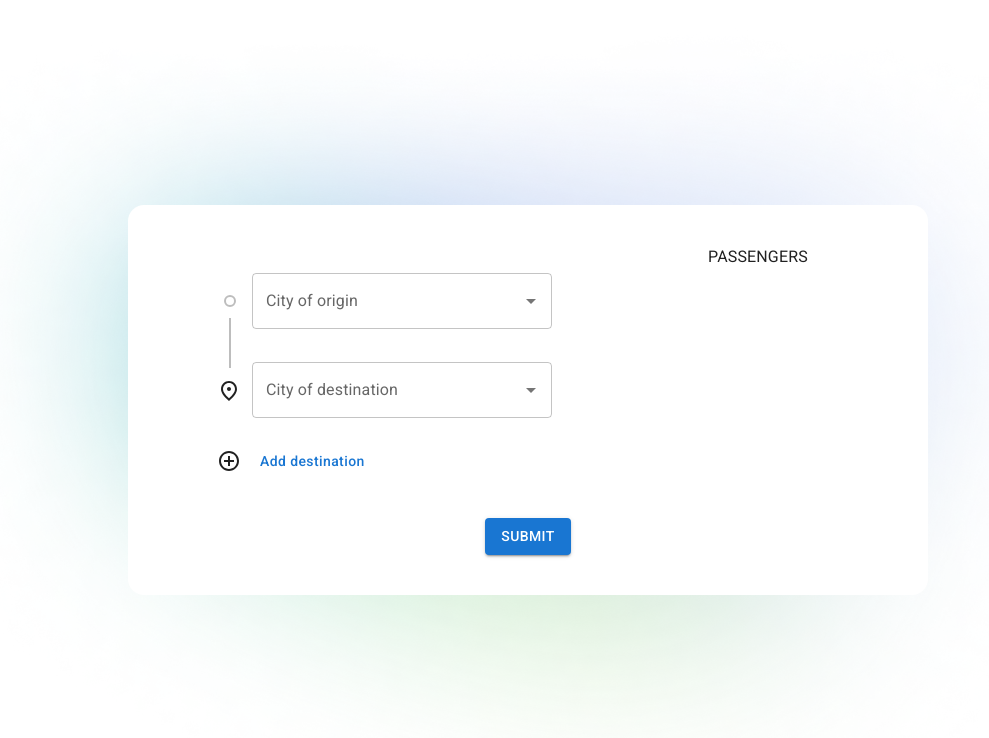
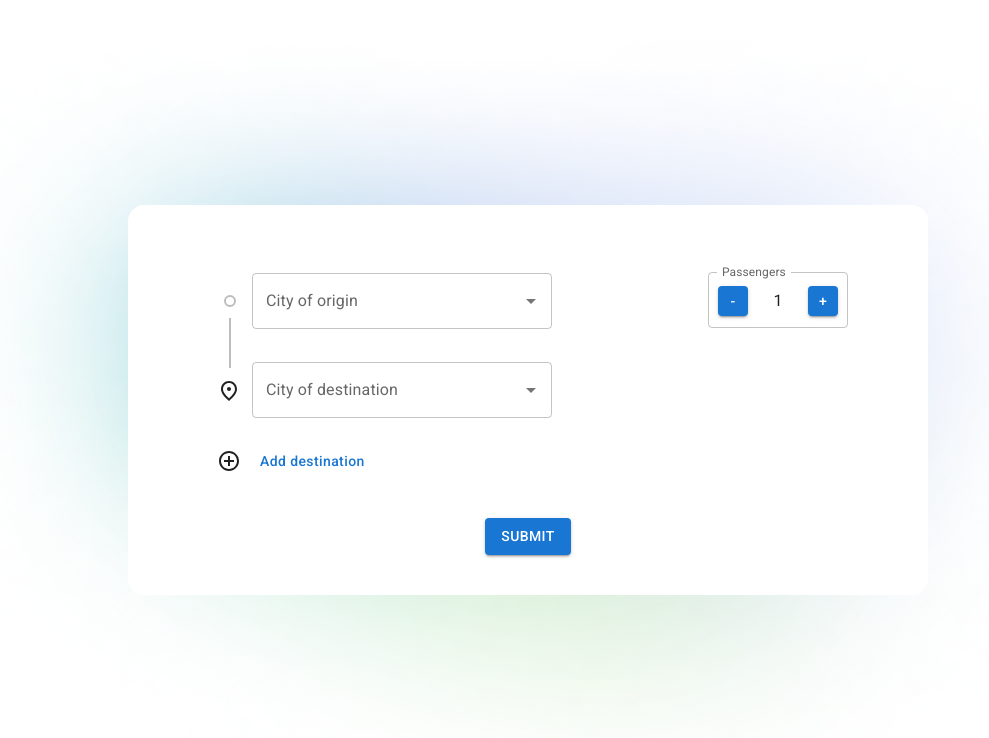
Before and after one commit to luansantosti/mozio-fe-test, a React (Vite) app: page / in a window 1280 px wide. Shown: the top 738 px of the page, without its empty margins (112-1101 px from the left). Built offline with nearby package versions, Linux system fonts and the light colour scheme.

Commit message:
feat(form): add passengers field

```diff
--- a/src/components/autocomplete/Autocomplete.tsx
+++ b/src/components/autocomplete/Autocomplete.tsx
@@ -24,8 +24,8 @@ const emptyOption = {
   lon: 0
 }
 
-const Autocomplete = ({ label, name, errorMessage, index }: AutocompleteProps) => {
-  const { control, formState: { errors }, watch } = useFormContext()
+const Autocomplete = ({ label, name, errorMessage }: AutocompleteProps) => {
+  const { control } = useFormContext()
   const [isLoading, setIsLoading] = useState(false)
   const [value, setValue] = useState<Option | null>(null);
   const [options, setOptions] = useState<Option[]>([]);
@@ -52,9 +52,6 @@ const Autocomplete = ({ label, name, errorMessage, index }: AutocompleteProps) =
     }, 500)
   }
 
-  const errorsFormatted = errors.cities as any
-  const error = errorsFormatted?.[index]
-
   return (
     <Controller
       name={name}
@@ -62,7 +59,7 @@ const Autocomplete = ({ label, name, errorMessage, index }: AutocompleteProps) =
       rules={{
         validate: (value) => !!value?.title || errorMessage,
       }}
-      render={({ field: { ref, onChange, ...field }}) => (
+      render={({ field: { ref, onChange, ...field }, fieldState: { error }}) => (
         <MUIAutocomplete
           ref={ref}
           sx={{ width: 300 }}
@@ -72,7 +69,6 @@ const Autocomplete = ({ label, name, errorMessage, index }: AutocompleteProps) =
             setValue(newValue || emptyOption);
             onChange(newValue || emptyOption)
           }}
-          // isOptionEqualToValue={(option, value) => option.title === value.title}
           defaultValue={null}
           filterOptions={(x) => x}
           getOptionLabel={(option) => option.title}
@@ -84,7 +80,7 @@ const Autocomplete = ({ label, name, errorMessage, index }: AutocompleteProps) =
               {...params}
               {...field}
               label={label}
-              error={!!error?.message}
+              error={!!error}
               helperText={error?.message}
               InputProps={{
                 ...params.InputProps,
--- /dev/null
+++ b/src/components/quantityInput/QuantityInput.tsx
@@ -0,0 +1,93 @@
+import { TextField } from "@mui/material";
+import { useFormContext, Controller } from "react-hook-form";
+import * as S from './styles'
+
+interface QuantityInputProps {
+  label: string;
+  name: string;
+}
+
+const QuantityInput = ({ label, name }: QuantityInputProps) => {
+  const { setValue } = useFormContext()
+
+  const handleUpdatePassengers = (e: React.MouseEvent, value: number) => {
+    e.preventDefault()
+
+    if (value < 0) {
+      return null
+    }
+
+    setValue(name, value, { shouldValidate: true })
+  }
+
+  return (
+    <S.Wrapper>
+      <Controller
+        name={name}
+        rules={{
+          validate: (value) => value > 0 || 'Select passengers',
+        }}
+        render={({ field: { value }, fieldState: { error } }) => (
+          <>
+            <Button
+              onClick={handleUpdatePassengers}
+              label='-'
+              value={value}
+            />
+            <TextField
+              InputProps={{
+                readOnly: true,
+                inputProps: { min: 0,  }
+              }}
+              InputLabelProps={{
+                shrink: true,
+              }}
+              value={value}
+              error={!!error}
+              helperText={error?.message}
+              type='number'
+              label={label}
+            />
+            <Button
+              onClick={handleUpdatePassengers}
+              label='+'
+              action='increase'
+              value={value}
+            />
+          </>
+        )}
+      />
+    </S.Wrapper>
+  );
+}
+
+interface ButtonProps {
+  onClick: (e: React.MouseEvent, value: number) => void;
+  action?: 'increase' | 'decrease';
+  label: string;
+  value: number;
+}
+
+const Button = ({
+  onClick,
+  action,
+  label,
+  value
+}: ButtonProps) => {
+  const shouldIncrease = action === 'increase'
+  const newValue = shouldIncrease ? value + 1 : value - 1
+  const disabled = !shouldIncrease && value === 0
+
+  return (
+    <S.Button
+      onClick={(e: React.MouseEvent) => onClick(e, newValue)}
+      variant='contained'
+      disabled={disabled}
+      alignRight={shouldIncrease}
+    >
+      {label}
+    </S.Button>
+  )
+}
+
+export default QuantityInput
--- /dev/null
+++ b/src/components/quantityInput/index.ts
@@ -0,0 +1,3 @@
+import QuantityInput from './QuantityInput'
+
+export default QuantityInput
--- /dev/null
+++ b/src/components/quantityInput/styles.ts
@@ -0,0 +1,34 @@
+import { styled } from "@mui/system";
+import { Button as MUIButton } from "@mui/material";
+
+export const Wrapper = styled('div')`
+  position: relative;
+
+  input::-webkit-outer-spin-button,
+  input::-webkit-inner-spin-button {
+    -webkit-appearance: none;
+    margin: 0;
+  }
+  input[type=number] {
+    -moz-appearance: textfield;
+  }
+
+  input {
+    text-align: center;
+  }
+`
+
+export const Button = styled(MUIButton, {
+  shouldForwardProp: (prop: PropertyKey) => prop !== 'alignRight'
+})<{ alignRight: boolean }>(
+  ({ alignRight }) => `
+    padding: 7px 10px;
+    min-width: 30px;
+    height: 30px;
+    position: absolute;
+    left: ${alignRight ? 'auto' : '10px'};
+    right: ${alignRight ? '10px' : 'auto'};
+    top: 14px;
+    z-index: 1;
+  `
+)
--- a/src/components/searchForm/SearchForm.tsx
+++ b/src/components/searchForm/SearchForm.tsx
@@ -1,13 +1,15 @@
 import { Button } from "@mui/material";
 import { useForm, FormProvider } from "react-hook-form";
 
+import QuantityInput from '../quantityInput'
 import CitiesTimeline from '../citiesTimeline';
 import * as S from './styles'
 
 const SearchForm = () => {
   const methods = useForm({
     defaultValues: {
-      cities: [{ name: 'origin' }, { name: 'destination' }]
+      cities: [{ name: 'origin' }, { name: 'destination' }],
+      passengers: 1
     }
   });
 
@@ -21,7 +23,7 @@ const SearchForm = () => {
         </S.LeftWrapper>
 
         <S.RightWrapper>
-          PASSENGERS
+          <QuantityInput label='Passengers' name='passengers' />
         </S.RightWrapper>
 
         <S.ButtonWrapper>
--- a/src/components/searchForm/styles.ts
+++ b/src/components/searchForm/styles.ts
@@ -12,6 +12,7 @@ export const LeftWrapper = styled('div')`
 
 export const RightWrapper = styled('div')`
   flex: 1;
+  padding-top: 27px;
 `
 
 export const ButtonWrapper = styled('div')`
```
